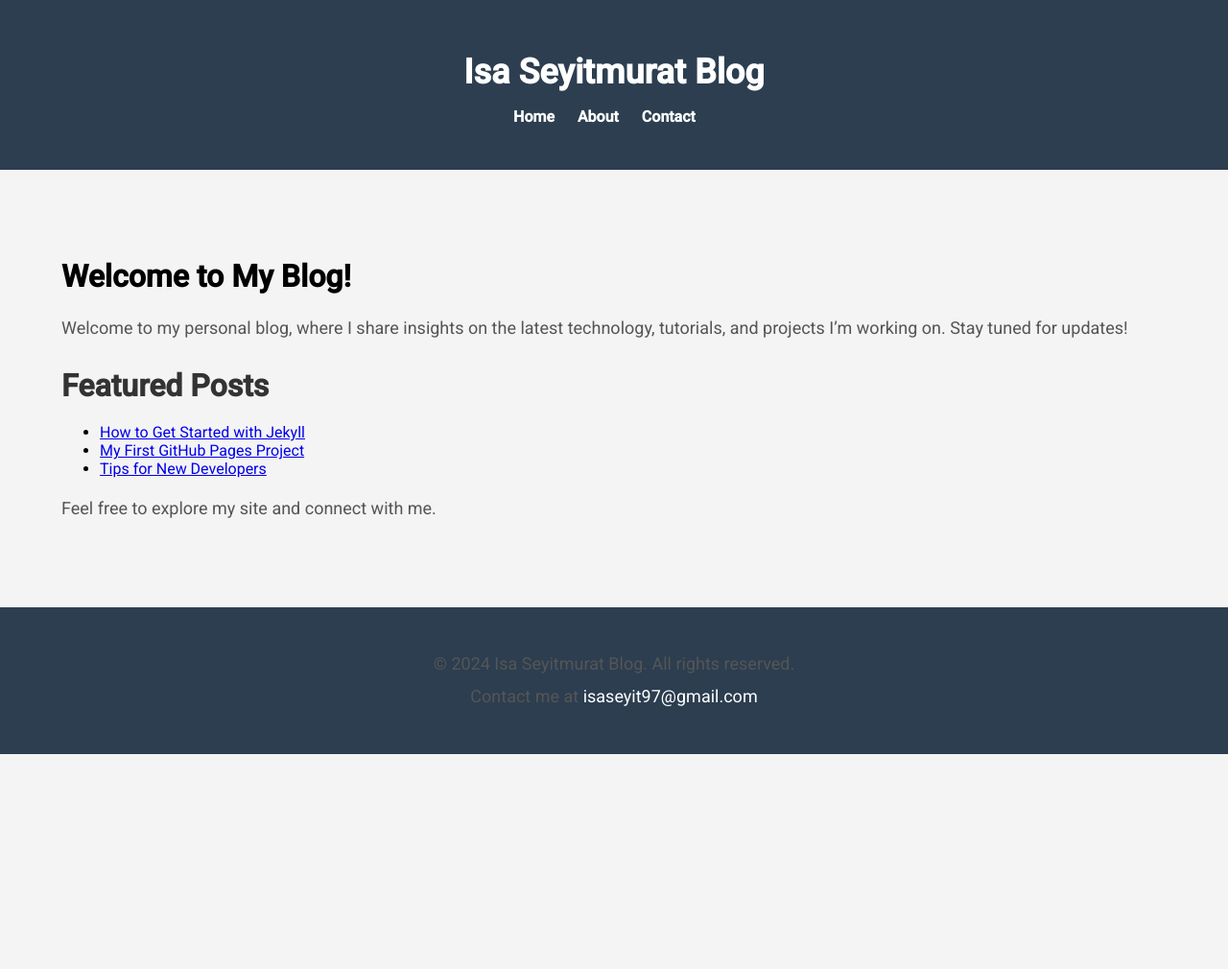
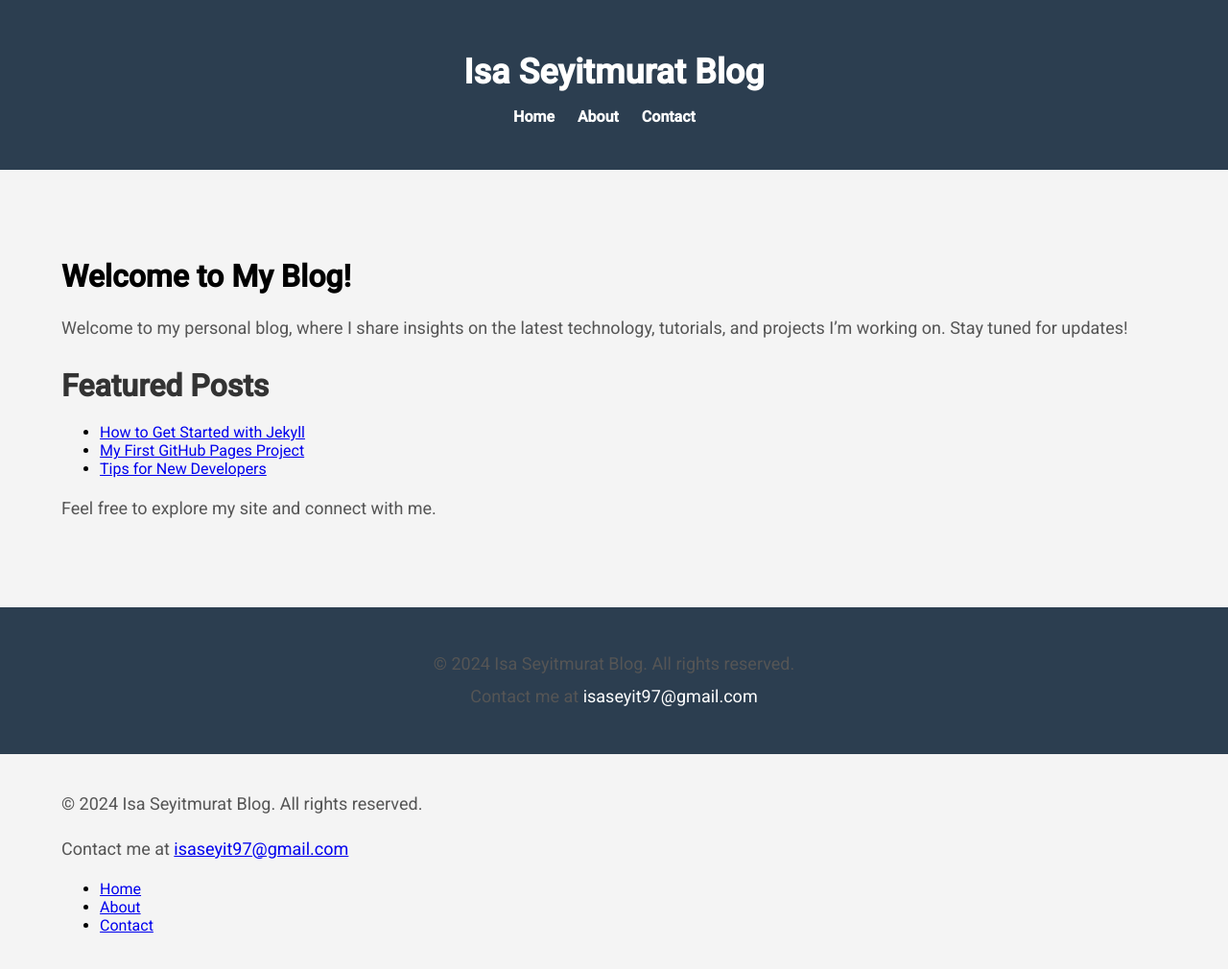
Before and after one commit to isaseyit/my-blog, a Jekyll site: the page built from index.md, in a window 1280 px wide. Shown: the whole page at 96% size. Built offline with Jekyll 4.4.1, drawn with Linux system fonts in a browser that asks for light colours; before the commit the page ends 900 px from its top, so only the background shows below that.

Commit message:
Add footer with page links

```diff
--- a/_layouts/default.html
+++ b/_layouts/default.html
@@ -34,6 +34,20 @@
         <p>&copy; {{ site.time | date: "%Y" }} {{ site.title }}. All rights reserved.</p>
         <p>Contact me at <a href="mailto:{{ site.email }}">{{ site.email }}</a></p>
       </div>
+
     </footer>
+  <div class="container">
+    <p>&copy; {{ site.time | date: "%Y" }} {{ site.title }}. All rights reserved.</p>
+    <p>Contact me at <a href="mailto:{{ site.email }}">{{ site.email }}</a></p>
+    <ul>
+      <li><a href="{{ site.baseurl }}/">Home</a></li>
+      <li><a href="{{ site.baseurl }}/about/">About</a></li>
+      <li><a href="{{ site.baseurl }}/contact/">Contact</a></li>
+    </ul>
+  </div>
+</footer>
+
+
+
   </body>
 </html>
```
